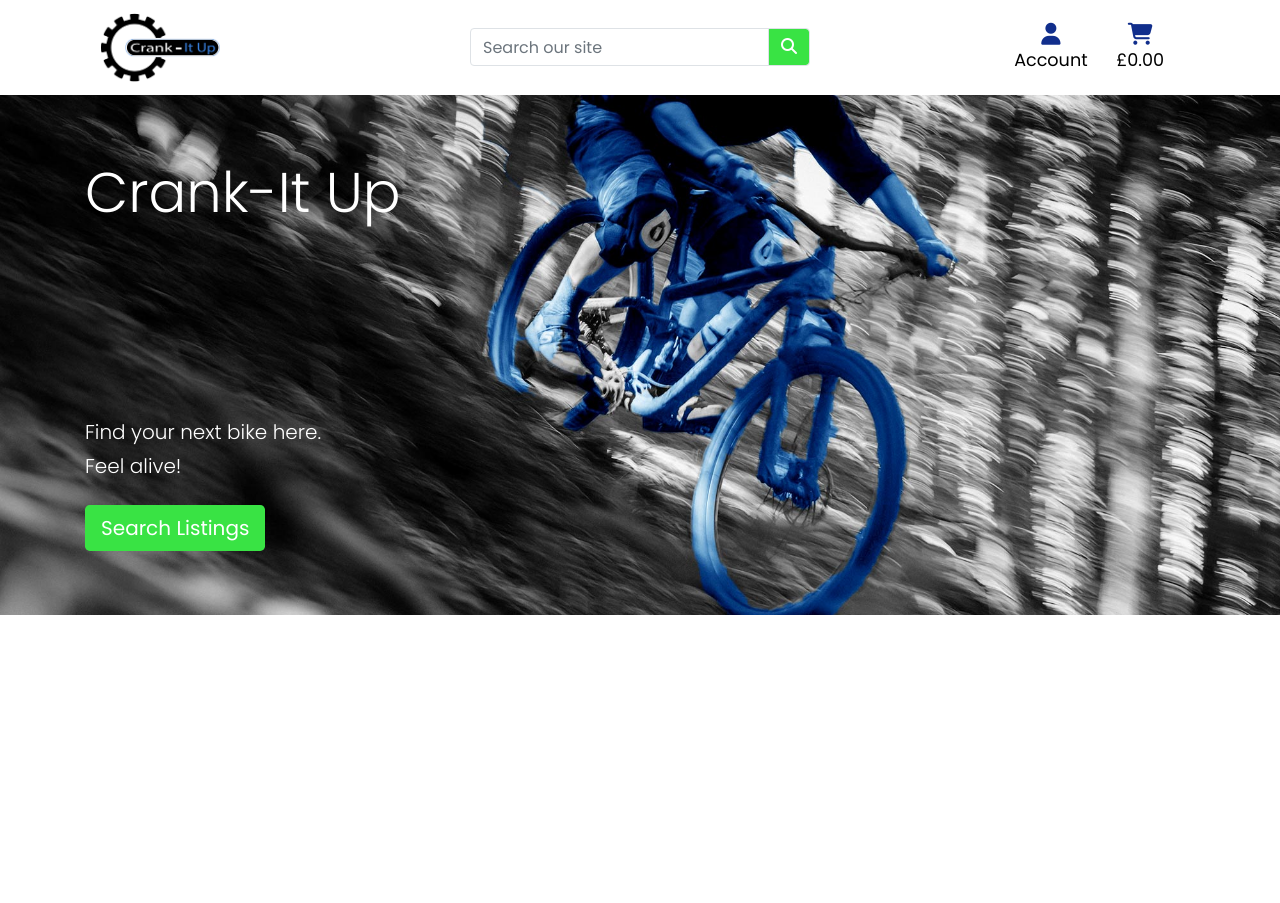
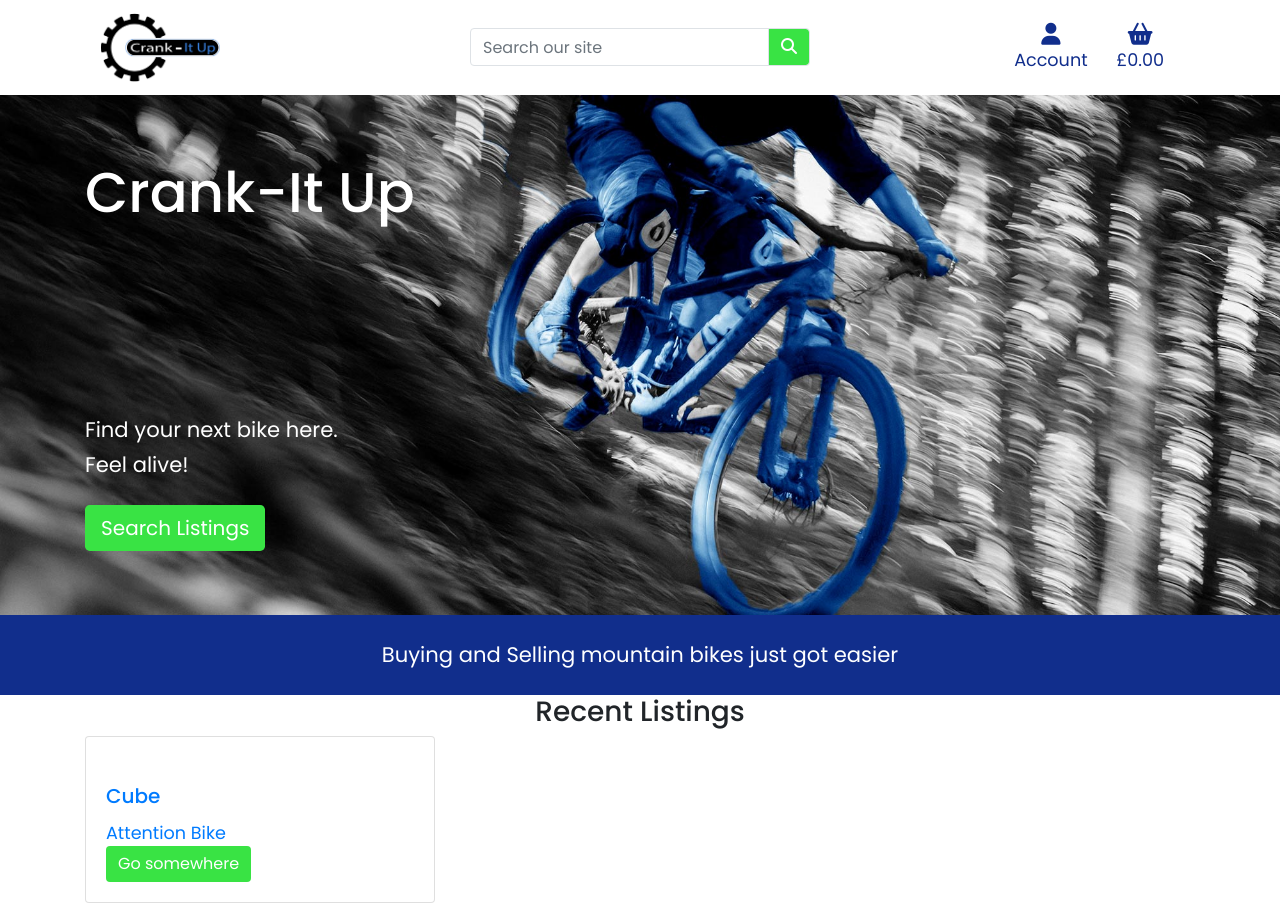
Before and after one commit to DaveWhiteh/CIU-Test, a Django app: page / in a window 1280 px wide. Before the commit the page ends 615 px from the top, so only its background shows below. Run offline with Django 3.2, Linux system fonts and the light colour scheme; some libraries are stand-ins or nearby versions.

Commit message:
Add banner and listing section to homepage

```diff
--- a/home/templates/home/index.html
+++ b/home/templates/home/index.html
@@ -10,12 +10,42 @@
 {% endblock %}
 
 {% block content %}
-    <div class="jumbotron jumbotron-fluid d-flex align-items-end">
+    <div class="jumbotron jumbotron-fluid d-flex align-items-end mb-0">
         <div class="container">
-            <h1 class="display-4 text-white">Crank-It Up</h1>
-            <p class="lead text-white mb-1">Find your next bike here.</p>
-            <p class="lead text-white">Feel alive!</p>
+            <h1 class="display-4 text-white text-medium">Crank-It Up</h1>
+            <p class="text-larger text-white mb-1">Find your next bike here.</p>
+            <p class="text-larger text-white">Feel alive!</p>
             <a class="btn btn-primary btn-lg mt-2" href="#" role="button">Search Listings</a>
         </div>
     </div>
+
+    <div class="container-fluid bg-dark-blue text-center px-4 py-4">
+        <div class="row">
+            <div class="col-12">
+                <p class="text-larger text-white mb-0">Buying and Selling mountain bikes just got easier</p>
+            </div>
+        </div>
+    </div>
+
+    <div class="container">
+        <div class="row">
+            <div class="col-12">
+                <h3 class="section-header text-center">Recent Listings</h3>
+            </div>
+        </div>
+        <div class="row">
+            <div class="col-md-6 col-lg-4 mb-4 mb-lg-0">
+                <div class="card">
+                    <a href="">
+                        <img src="" class="card-img-top" alt="">
+                        <div class="card-body">
+                            <h5 class="card-title">Cube</h5>
+                            <p class="card-text">Attention Bike</p>
+                            <a href="#" class="btn btn-primary">Go somewhere</a>
+                        </div>
+                    </a>
+                </div>
+            </div>
+        </div>
+    </div>
 {% endblock %}
--- a/static/css/style.css
+++ b/static/css/style.css
@@ -18,9 +18,30 @@ body {
     padding: 0;
     font-family: 'Poppins', sans-serif;
     font-size: 110%;
+    font-weight: 400;
     display: flex;
     min-height: 100vh;
     flex-direction: column;
+}
+
+.text-bold {
+    font-weight: 700;
+}
+
+.text-semibold {
+    font-weight: 600;
+}
+
+.text-medium {
+    font-weight: 500;
+}
+
+.text-larger {
+    font-size: 120%;
+}
+
+.text-smaller {
+    font-size: 95%;
 }
 
 /* --------------------------------------------------------------------------------------- Containers */
--- a/templates/base.html
+++ b/templates/base.html
@@ -80,7 +80,7 @@
                                 aria-haspopup="true" aria-expanded="false">
                                 <div class="text-center">
                                     <div><i class="fas fa-user fa-lg icon-blue"></i></div>
-                                    <p class="my-0">Account</p>
+                                    <p class="text-dark-blue my-0">Account</p>
                                 </div>
                             </a>
                             <div class="dropdown-menu border-0" aria-labelledby="user-options">
@@ -97,15 +97,14 @@
 
                         <!-- Basket -->
                         <li class="list-inline-item">
-                            <a class="{% if grand_total %}text-info font-weight-bold{% else %}text-black{% endif %} nav-link"
-                                href="">
+                            <a class="{% if grand_total %}text-info font-weight-bold{% else %}text-black{% endif %} nav-link" href="">
                                 <div class="text-center">
-                                    <div><i class="fa-solid fa-cart-shopping fa-lg icon-blue"></i></div>
-                                    <p class="my-0">
+                                    <div><i class="fa-solid fa-basket-shopping fa-lg icon-blue"></i></div>
+                                    <p class="text-dark-blue my-0">
                                         {% if grand_total %}
-                                        £{{ grand_total|floatformat:2 }}
+                                            £{{ grand_total|floatformat:2 }}
                                         {% else %}
-                                        £0.00
+                                            £0.00
                                         {% endif %}
                                     </p>
                                 </div>
--- a/templates/includes/mobile-nav.html
+++ b/templates/includes/mobile-nav.html
@@ -17,7 +17,7 @@
                         aria-haspopup="true" aria-expanded="false">
                         <div class="text-center">
                             <div><i class="fas fa-user fa-lg icon-blue"></i></div>
-                            <p class="my-0">Account</p>
+                            <p class="text-dark-blue text-smaller my-0">Account</p>
                         </div>
                     </a>
                     <div class="dropdown-menu border-0" aria-labelledby="user-options">
@@ -34,15 +34,14 @@
 
                 <!-- Basket -->
                 <li class="list-inline-item">
-                    <a class="{% if grand_total %}text-info font-weight-bold{% else %}text-black{% endif %} nav-link"
-                        href="">
+                    <a class="{% if grand_total %}text-info font-weight-bold{% else %}text-black{% endif %} nav-link" href="">
                         <div class="text-center">
-                            <div><i class="fa-solid fa-cart-shopping fa-lg icon-blue"></i></div>
-                            <p class="my-0">
+                            <div><i class="fa-solid fa-basket-shopping fa-lg icon-blue"></i></div>
+                            <p class="text-dark-blue text-smaller my-0">
                                 {% if grand_total %}
-                                £{{ grand_total|floatformat:2 }}
+                                    £{{ grand_total|floatformat:2 }}
                                 {% else %}
-                                £0.00
+                                    £0.00
                                 {% endif %}
                             </p>
                         </div>
```
